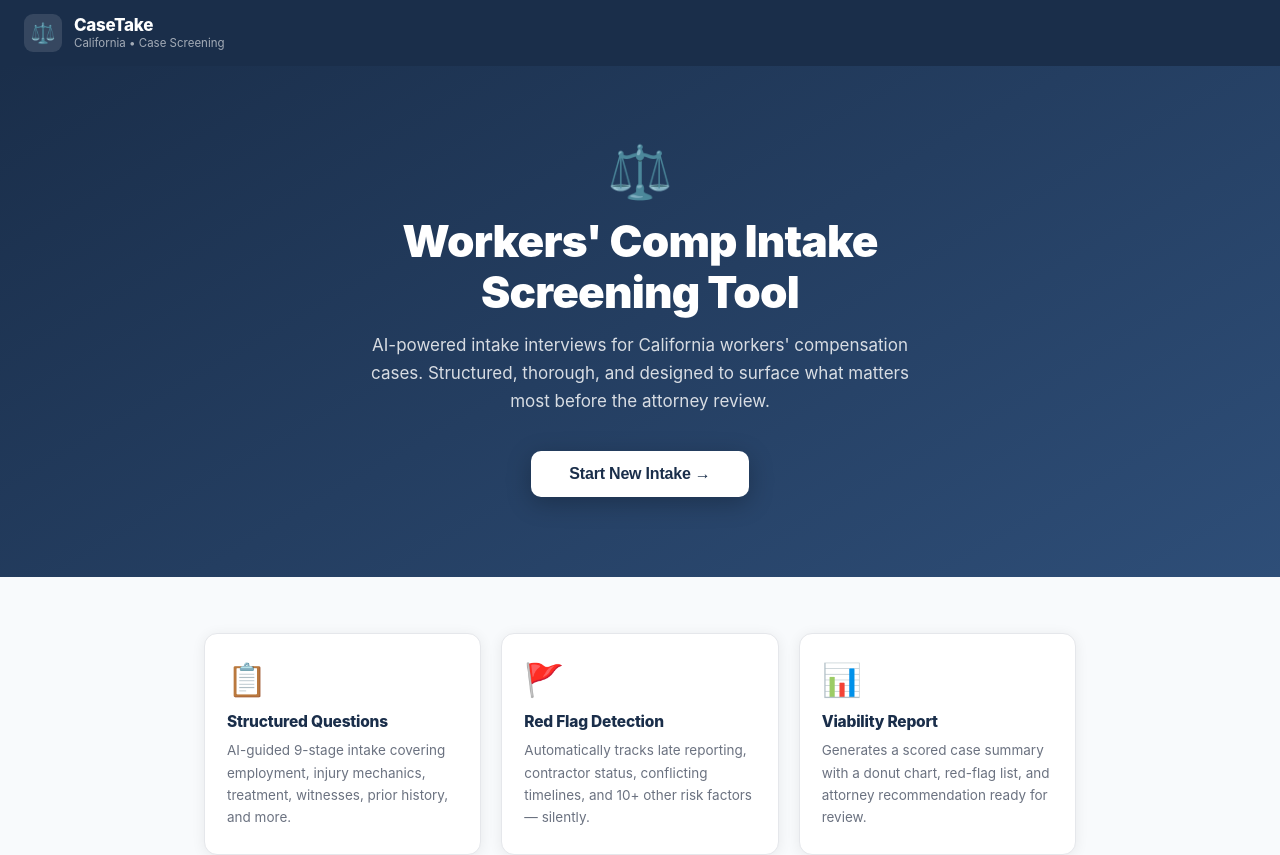
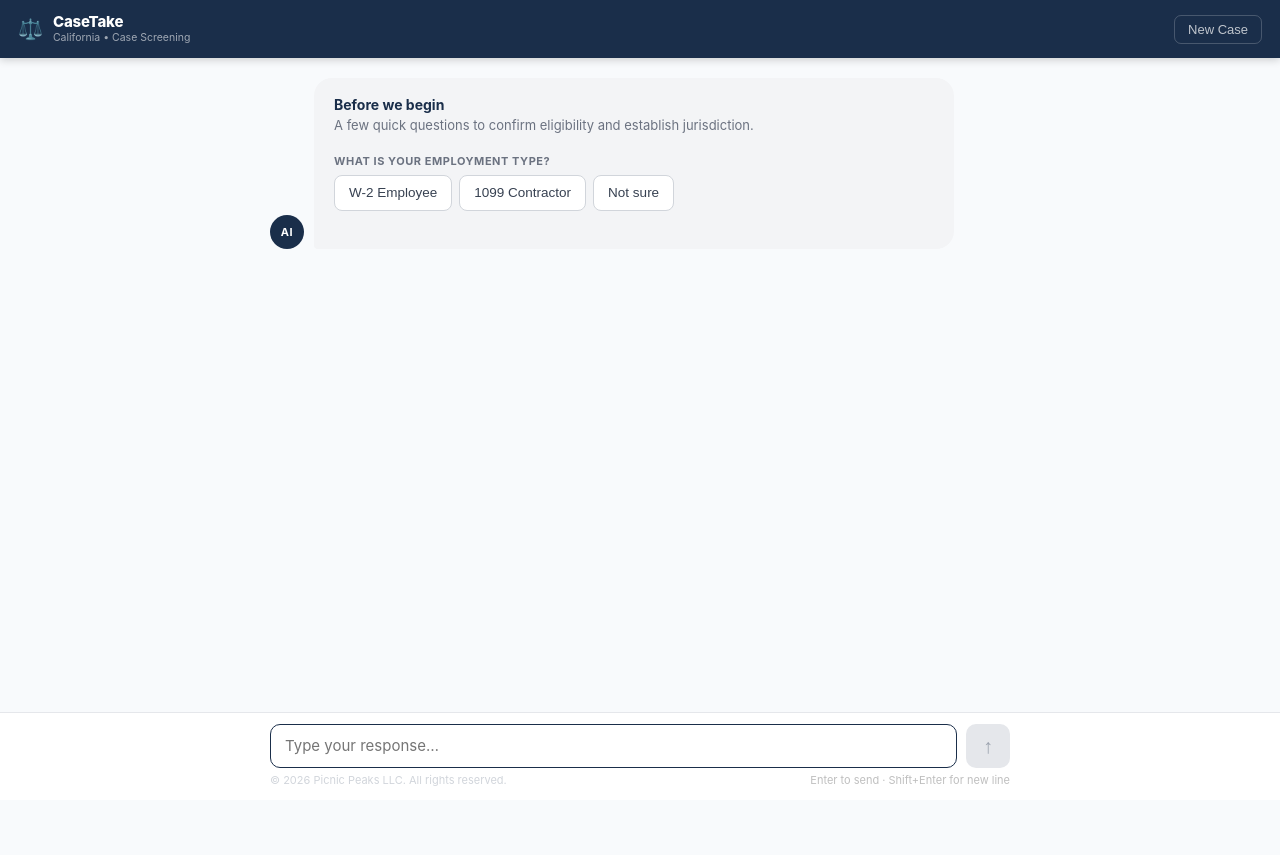
Before and after one commit to PicnicPeaks/Case_Take, a React (Vite) app: page / in a window 1280 px wide. Shown: the top 855 px of the page. After the commit the page ends 800 px from the top, so only its background shows below. Built offline with nearby package versions, Linux system fonts and the light colour scheme.

Commit message:
Skip landing screen by default; show via ?about param
  Direct URL goes straight to intake. Landing/marketing page
  accessible at ?about for internal reference. Rebuild included.

```diff
--- a/src/App.jsx
+++ b/src/App.jsx
@@ -1054,7 +1054,9 @@ function LandingScreen({ onStart }) {
 // ─── App ──────────────────────────────────────────────────────────────────────
 
 export default function App() {
-  const [screen,      setScreen]      = useState('landing')
+  const showAbout = new URLSearchParams(window.location.search).has('about')
+
+  const [screen,      setScreen]      = useState(showAbout ? 'landing' : 'chat')
   const [messages,    setMessages]    = useState([])   // { role, displayContent }
   const [input,       setInput]       = useState('')
   const [isLoading,   setIsLoading]   = useState(false)
@@ -1062,7 +1064,7 @@ export default function App() {
   const [error,       setError]       = useState(null)
 
   const [feedback,    setFeedback]    = useState(() => { try { return JSON.parse(localStorage.getItem('ct_feedback') || '[]') } catch { return [] } })
-  const [showPreForm, setShowPreForm] = useState(false)
+  const [showPreForm, setShowPreForm] = useState(!showAbout)  // start intake immediately if not ?about
   const preFormRef = useRef(null)
 
   const messagesEndRef  = useRef(null)
```
Also changed, not shown: 3 other files (tests, documents, lock files or other folders).
